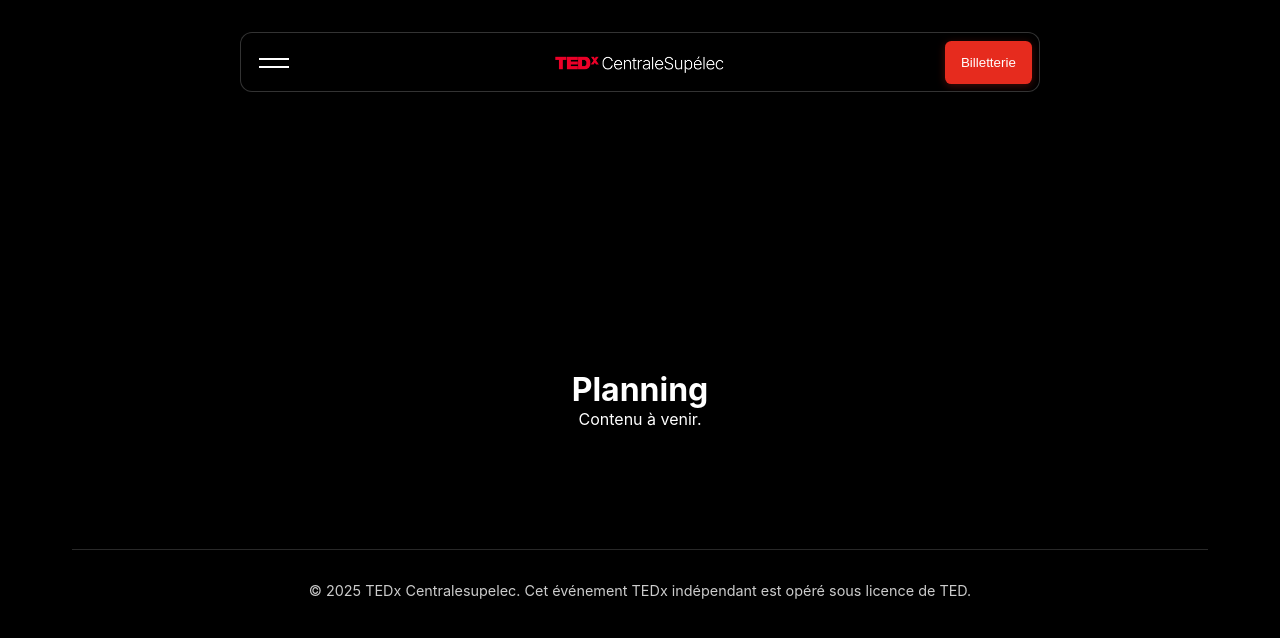
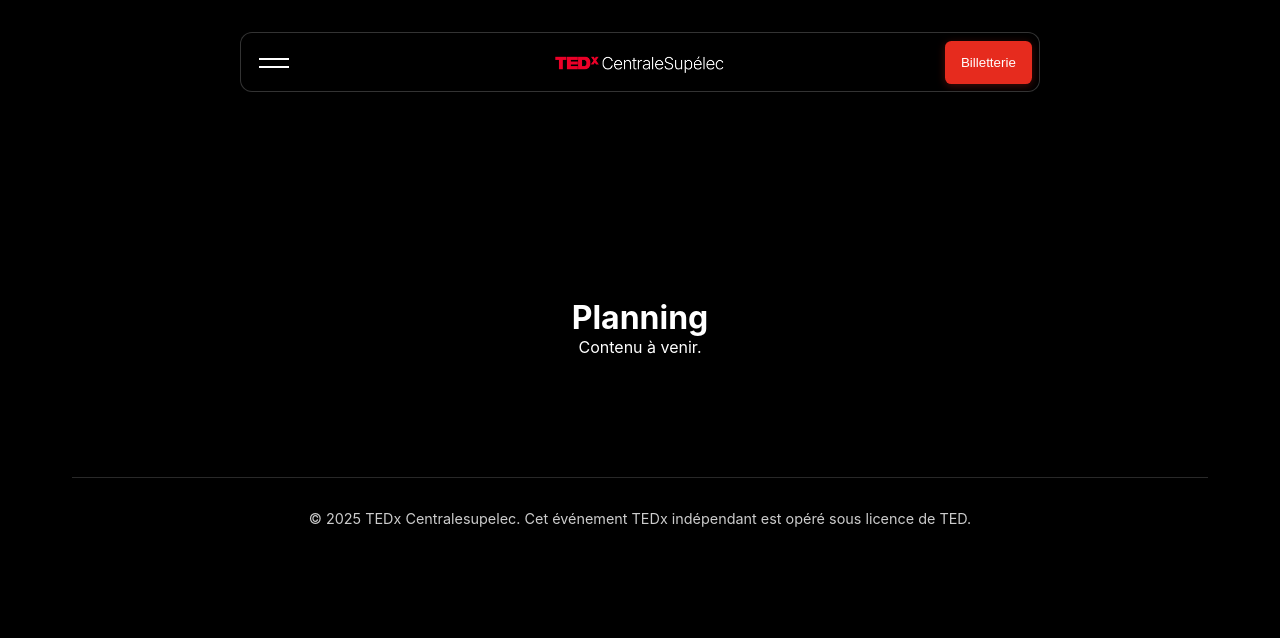
Before and after one commit to JosselinPerret/tedxcentralesupelec, a React (Create React App) app: page /planning in a window 1280 px wide. Shown: the top 638 px of the page. Built offline with nearby package versions, Linux system fonts and the light colour scheme.

Commit message:
feat: Enhance layout and styling for multiple pages to improve responsiveness and visual alignment

```diff
--- a/src/App.css
+++ b/src/App.css
@@ -35,10 +35,18 @@
   min-height: 100vh;
   display: flex;
   flex-direction: column;
-  justify-content: center;
+  justify-content: flex-start;
   padding: 2rem;
-  padding-top: 12rem;
+  padding-top: 18rem;
   pointer-events: none;
+}
+
+@media (min-width: 1125px) {
+  .app-content {
+    justify-content: center;
+    padding-top: 4rem;
+    margin-top: -4rem;
+  }
 }
 
 .app-header {
@@ -84,6 +92,7 @@
 
 .hero-section {
   margin-bottom: 4rem;
+  padding-top: 4rem;
 }
 
 .hero-title {
--- /dev/null
+++ b/src/pages/Acheter.css
@@ -0,0 +1,17 @@
+.acheter-header {
+  margin-top: 0 !important;
+}
+
+/* Mobile/Tablette - apply large top padding */
+@media (max-width: 1124px) {
+  .acheter-header {
+    padding-top: 70px !important;
+  }
+}
+
+/* Bureau / PC */
+@media (min-width: 1125px) {
+  .acheter-header {
+    margin-top: 4rem !important;
+  }
+}
--- a/src/pages/Acheter.js
+++ b/src/pages/Acheter.js
@@ -1,9 +1,9 @@
 import React from 'react';
 import { useNavigate } from 'react-router-dom';
+import './Acheter.css';
 
 const Acheter = () => {
   const navigate = useNavigate();
-  const isDesktop = window.innerWidth > 1124;
 
   const handleBilletterieClick = () => {
     window.open(
@@ -13,8 +13,8 @@ const Acheter = () => {
   };
 
   return (
-    <div style={{ marginTop: isDesktop ? '-8rem' : '0rem' }}>
-      <div style={{ padding: '2rem', marginLeft: 'auto', marginRight: 'auto', maxWidth: '800px' }}>
+    <div>
+      <div style={{ padding: '2rem', marginLeft: 'auto', marginRight: 'auto', maxWidth: '800px' }} className="acheter-header">
       <h1 style={{ fontSize: '2.5rem', marginBottom: '2rem', color: '#fff' }}>Réserve ta place !</h1>
 
       <div style={{
--- a/src/pages/Conferenciers.css
+++ b/src/pages/Conferenciers.css
@@ -5,10 +5,17 @@
   box-sizing: border-box;
 }
 
+/* Mobile/Tablette - apply large top padding */
+@media (max-width: 1124px) {
+  .conferenciers-page {
+    padding-top: 70px;
+  }
+}
+
 /* Bureau / PC */
 @media (min-width: 1125px) {
   .conferenciers-page {
-    margin-top: -4rem;
+    margin-top: 6rem;
   }
 }
 
--- /dev/null
+++ b/src/pages/DevenirSpeaker.css
@@ -0,0 +1,17 @@
+.devenir-speaker-container {
+  margin-top: 0 !important;
+}
+
+/* Mobile/Tablette - apply large top padding */
+@media (max-width: 1124px) {
+  .devenir-speaker-container {
+    padding-top: 120px !important;
+  }
+}
+
+/* Bureau / PC */
+@media (min-width: 1125px) {
+  .devenir-speaker-container {
+    margin-top: 4rem !important;
+  }
+}
--- a/src/pages/DevenirSpeaker.js
+++ b/src/pages/DevenirSpeaker.js
@@ -1,6 +1,7 @@
 import React, { useState } from 'react';
 import Stepper, { Step } from '../components/Stepper';
 import { submitSpeakerForm } from '../services/api';
+import './DevenirSpeaker.css';
 
 const DevenirSpeaker = () => {
   const [formData, setFormData] = useState({
@@ -53,20 +54,7 @@ const DevenirSpeaker = () => {
   };
 
   return (
-    <>
-      <style>{`
-        @media (max-width: 1124px) {
-          .devenir-speaker-container {
-            margin-top: 0 !important;
-          }
-        }
-        @media (min-width: 1125px) {
-          .devenir-speaker-container {
-            margin-top: -4rem !important;
-          }
-        }
-      `}</style>
-      <div className="devenir-speaker-container" style={{ padding: 24, paddingBottom: 0 }}>
+    <div className="devenir-speaker-container" style={{ padding: 24, paddingBottom: 0 }}>
 
       {submitStatus && (
         <div style={{
@@ -208,8 +196,7 @@ const DevenirSpeaker = () => {
           </p>
         </Step>
       </Stepper>
-      </div>
-    </>
+    </div>
   );
 };
 
--- /dev/null
+++ b/src/pages/Informations.css
@@ -0,0 +1,17 @@
+.informations-header {
+  margin-top: 0 !important;
+}
+
+/* Mobile/Tablette - apply large top padding */
+@media (max-width: 1124px) {
+  .informations-header {
+    padding-top: 70px !important;
+  }
+}
+
+/* Bureau / PC */
+@media (min-width: 1125px) {
+  .informations-header {
+    margin-top: 4rem !important;
+  }
+}
--- a/src/pages/Informations.js
+++ b/src/pages/Informations.js
@@ -1,14 +1,14 @@
 import React from 'react';
 import { useNavigate } from 'react-router-dom';
 import ScrollReveal from '../components/ScrollReveal';
+import './Informations.css';
 
 const Informations = () => {
   const navigate = useNavigate();
-  const isDesktop = window.innerWidth > 1124;
 
   return (
-    <div style={{ marginTop: isDesktop ? '-8rem' : '0rem' }}>
-      <div style={{ padding: '2rem', marginLeft: 'auto', marginRight: 'auto', maxWidth: '900px' }}>
+    <div>
+      <div style={{ padding: '2rem', marginLeft: 'auto', marginRight: 'auto', maxWidth: '900px' }} className="informations-header">
       <h1 style={{ fontSize: '2.5rem', marginBottom: '1rem', color: '#fff' }}>L'Effet Tunnel 🔥</h1>
       <p style={{ fontSize: '1.1rem', opacity: 0.9, color: '#fff', marginBottom: '3rem', lineHeight: '1.6' }}>
         Franchir les limites impossibles
--- /dev/null
+++ b/src/pages/Planning.css
@@ -0,0 +1,17 @@
+.planning-container {
+  margin-top: 0 !important;
+}
+
+/* Mobile/Tablette - apply large top padding */
+@media (max-width: 1124px) {
+  .planning-container {
+    padding-top: 120px !important;
+  }
+}
+
+/* Bureau / PC */
+@media (min-width: 1125px) {
+  .planning-container {
+    margin-top: 4rem !important;
+  }
+}
--- a/src/pages/Planning.js
+++ b/src/pages/Planning.js
@@ -1,10 +1,9 @@
 import React from 'react';
+import './Planning.css';
 
 const Planning = () => {
-  const isDesktop = window.innerWidth > 1124;
-
   return (
-    <div style={{ padding: 24, marginTop: isDesktop ? -48 : 0 }}>
+    <div className="planning-container" style={{ padding: 24 }}>
       <h1>Planning</h1>
       <p>Contenu à venir.</p>
     </div>
--- a/src/pages/Tarifs.js
+++ b/src/pages/Tarifs.js
@@ -6,7 +6,6 @@ import './Tarifs.css';
 const Tarifs = () => {
   const navigate = useNavigate();
   const [isExternal, setIsExternal] = useState(false);
-  const isDesktop = window.innerWidth > 1124;
 
   const tiersData = {
     cs: [
@@ -84,8 +83,8 @@ const Tarifs = () => {
   const currentTiers = isExternal ? tiersData.external : tiersData.cs;
 
   return (
-    <div style={{ marginTop: isDesktop ? '-8rem' : '0rem' }}>
-      <div style={{ padding: '2rem', marginLeft: 'auto', marginRight: 'auto', maxWidth: '900px', textAlign: 'center', paddingBottom: '1rem' }}>
+    <div>
+      <div style={{ padding: '2rem', marginLeft: 'auto', marginRight: 'auto', maxWidth: '900px', textAlign: 'center', paddingBottom: '1rem' }} className="tarifs-header">
         <h1 style={{ fontSize: '2.5rem', marginBottom: '1rem', color: '#fff' }}>Tarifs</h1>
         <p style={{ fontSize: '1.1rem', opacity: 0.8, color: '#fff', marginBottom: '1.5rem' }}>
           Billetterie TEDx 2025 - Réserve ta place dès maintenant !
```
